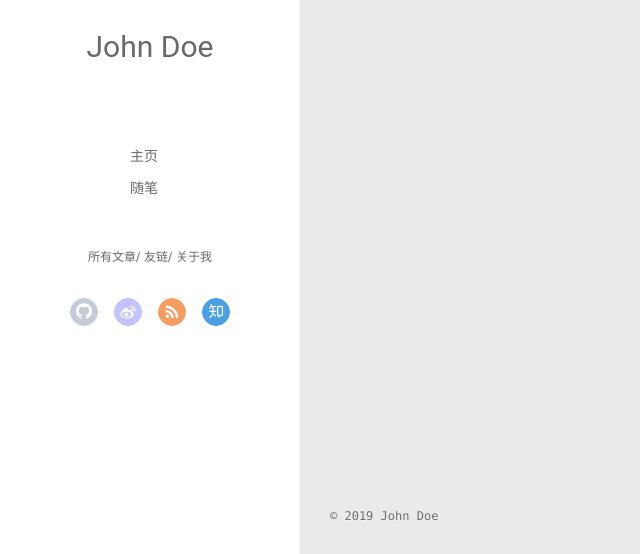
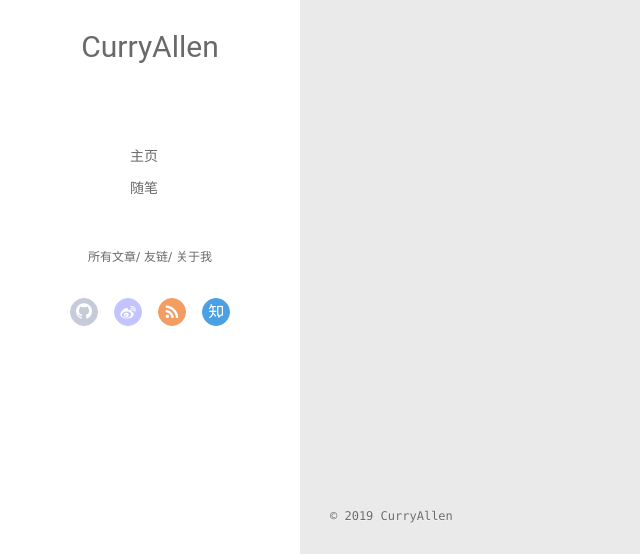
Before and after one commit to CurryAllen/CurryAllen.github.io, a plain HTML site: page archives/index.html in a window 1280 px wide. Shown: the part 243-797 px from the top of the page, 0-640 px from the left. Drawn offline with Linux system fonts and the light colour scheme; no server answers.

Commit message:
Site updated: 2019-06-15 10:44:49

```diff
--- a/archives/index.html
+++ b/archives/index.html
@@ -46,7 +46,7 @@
 			<img src class="js-avatar">
 		</a>
 		<hgroup>
-		  <h1 class="header-author"><a href="/">John Doe</a></h1>
+		  <h1 class="header-author"><a href="/">CurryAllen</a></h1>
 		</hgroup>
 
 
@@ -104,7 +104,7 @@
 				<img src class="js-avatar">
 			</div>
 			<hgroup>
-			  <h1 class="header-author js-header-author">John Doe</h1>
+			  <h1 class="header-author js-header-author">CurryAllen</h1>
 			</hgroup>
 
 
@@ -202,7 +202,7 @@
   <div class="outer">
     <div id="footer-info">
     	<div class="footer-left">
-    		&copy; 2019 John Doe
+    		&copy; 2019 CurryAllen
     	</div>
       	<div class="footer-right">
       		<a href="http://hexo.io/" target="_blank">Hexo</a>  Theme <a href="https://github.com/litten/hexo-theme-yilia" target="_blank">Yilia</a> by Litten
```
Also changed, not shown: 2019/06/14/hello-world/index.html (+3 -3 lines), archives/2019/06/index.html (+3 -3 lines), archives/2019/index.html (+3 -3 lines), index.html (+3 -3 lines).
